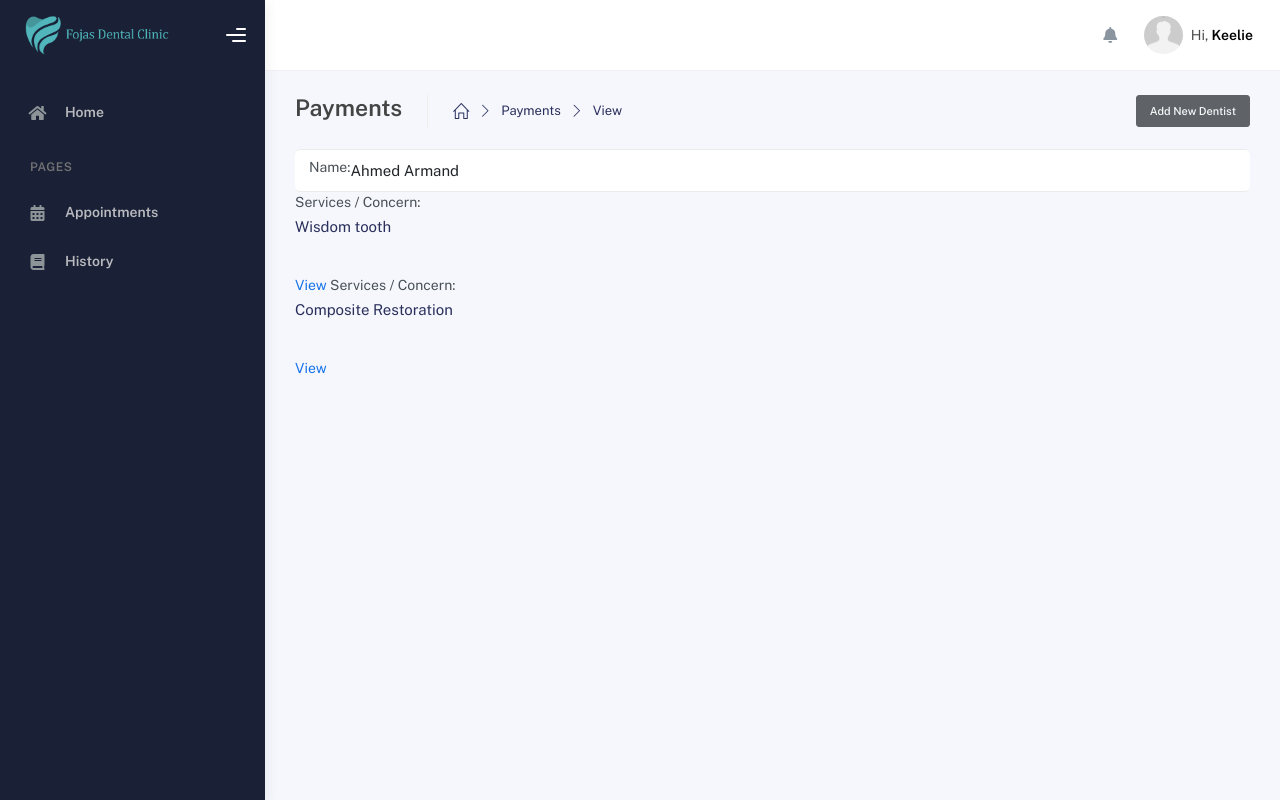
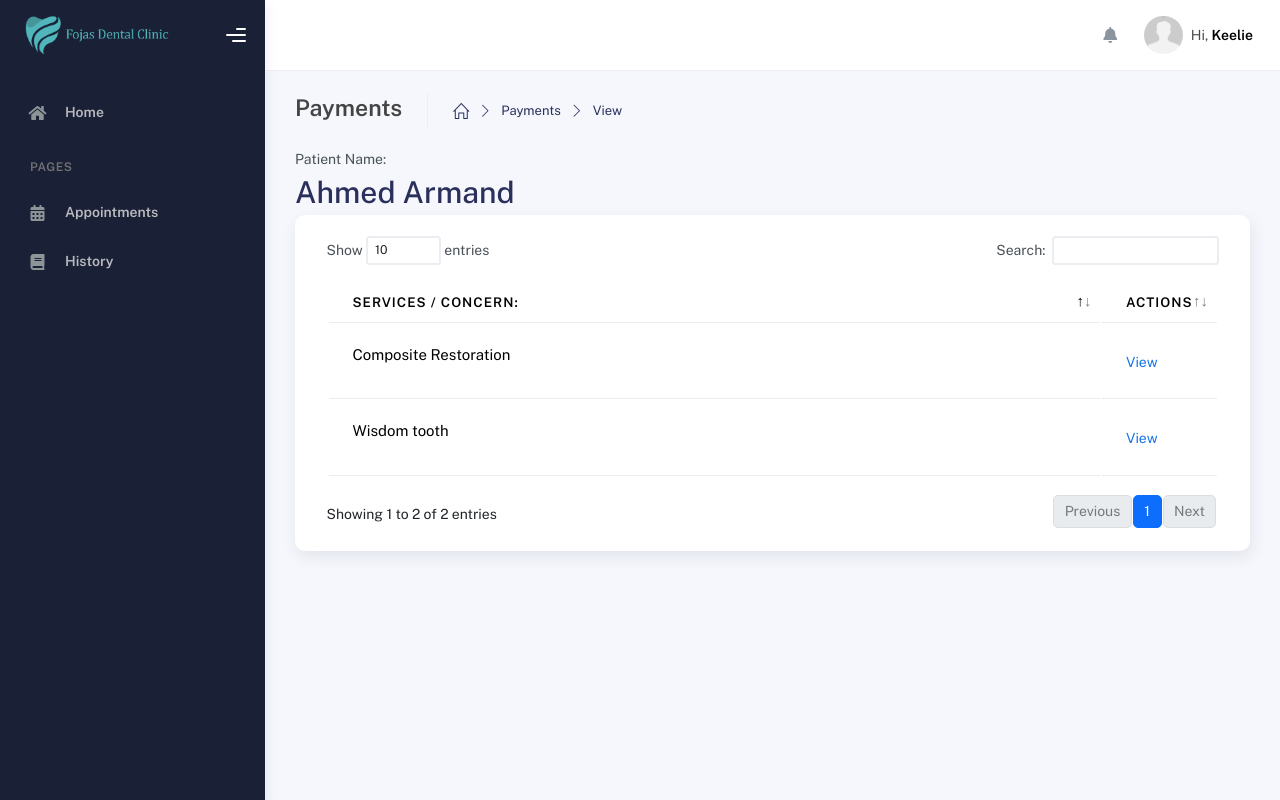
Before and after one commit to mathewdy/dental_appointment, a PHP site: page /dental_appointment/modules/admin/view-patient-payments.php?user_id=20251724 in a window 1280 px wide. Run offline with PHP 8.4, Linux system fonts and the light colour scheme; a user stored in the database is signed in; data comes from the database, SQL or seed files in the repository; data that the repository does not hold is empty.

Commit message:
adjustment

```diff
--- a/auth/registration.php
+++ b/auth/registration.php
@@ -59,8 +59,8 @@ include_once($_SERVER['DOCUMENT_ROOT'] . '/dental_appointment/includes/header.ph
                                     <div class="col-lg-6 mb-5">
                                         <label for="">Confirm Password </label>
                                         <div class="input-group mb-3">
-                                            <input type="password" class="form-control pw" name="password_2" aria-describedby="basic-addon2" pattern="(?=.*[a-z])(?=.*[A-Z]).{8,}" placeholder="•••••••" title="Password must be at least 8 characters and contain both uppercase and lowercase letters" required>
-                                            <span class="input-group-text pw-toggle" id="basic-addon2" style="cursor:pointer;" data-target="#pw"><i class="fas fa-eye"></i></span>
+                                            <input type="password" class="form-control pw" id="pw2" name="password_2" aria-describedby="basic-addon2" pattern="(?=.*[a-z])(?=.*[A-Z]).{8,}" placeholder="•••••••" title="Password must be at least 8 characters and contain both uppercase and lowercase letters" required>
+                                            <span class="input-group-text pw-toggle" id="basic-addon2" style="cursor:pointer;" data-target="#pw2"><i class="fas fa-eye"></i></span>
                                         </div>
                                     </div>
                                     <div class="col-lg-12 mb-4 text-center">
--- a/modules/admin/payments.php
+++ b/modules/admin/payments.php
@@ -103,6 +103,6 @@ $first_name = $_SESSION['first_name'];
         </div>
     </div>
 
-<?php include "../../includes/scripts.php"; ?>
-</body>
-</html>
+<?php
+include_once($_SERVER['DOCUMENT_ROOT'] . '/dental_appointment/includes/scripts.php');
+?>
--- a/modules/admin/view-patient-payments.php
+++ b/modules/admin/view-patient-payments.php
@@ -40,7 +40,6 @@ include('../../includes/security.php');
                             </li>
                         </ul>
                     </span>
-                    <a href="add-dentist.php" class="btn btn-sm btn-dark op-7">Add New Dentist</a>
                 </span>
             </div>
 
@@ -80,7 +79,6 @@ include('../../includes/security.php');
 
 
     </table> -->
-    <ul class="list-group">
         <?php
             if(isset($_GET['user_id'])){
                 $user_id = $_GET['user_id'];
@@ -89,10 +87,11 @@ include('../../includes/security.php');
                 if(mysqli_num_rows($run_patient_name) > 0){
                     foreach($run_patient_name as $row_patient_name){
                         ?>
-                        <li class="list-group-item">
-                            <label for="">Name:</label>
-                            <p class="m-0 p-0"><?php echo $row_patient_name['first_name'] . " " . $row_patient_name['last_name']?></p>
-                        </li>
+												<span>
+													<label for="">Patient Name:</label>
+													<h1 class="m-0 p-0"><?php echo $row_patient_name['first_name'] . " " . $row_patient_name['last_name']?></h1>
+												</span>
+
                         <?php
                     }
                 }
@@ -100,7 +99,7 @@ include('../../includes/security.php');
             }
 
         ?>
-    </ul>
+    <!-- </ul> -->
 
      <!--- gagawa ako ng conditional statements kapag walang laman ang balance, lalabas ay add payment.
         pero pag may laman, update payment na lang
@@ -147,7 +146,18 @@ include('../../includes/security.php');
                         <?php
             //     }
             // }
-
+            ?>
+            <div class="card p-4">
+							<div class="table-responsive">
+								<table class="display table" id="dataTable">
+									<thead>
+											<tr>
+													<th>Services / Concern:</th>
+													<th style="width:10%;">Actions</th>
+											</tr>
+									</thead>
+									<tbody>
+										<?php
 										$query_patients_appointments = "SELECT users.user_id,users.first_name,users.last_name,appointments.concern,appointments.confirmed
 										FROM users
 										LEFT JOIN appointments
@@ -158,24 +168,26 @@ include('../../includes/security.php');
 										if(mysqli_num_rows($run_patients_appointments) > 0){
 												foreach($run_patients_appointments as $row_patients_appointments){
 														?>
-
-                        <label for="">Services / Concern:</label>
+														<tr>
+															<td>
 																<p><?php echo $row_patients_appointments['concern']?></p>
-                        <br>
-
+															</td>
+															<td>
 																<a href="history-patient-payments.php?user_id=<?php echo $row_patients_appointments['user_id']?>&concern=<?php echo $row_patients_appointments['concern']?>">View</a>
-
+															</td>
+														</tr>
 														<?php
 												}
 										}
-
-
-
-
+										?>
+									</tbody>
+								</table>
+							</div>
+						</div>
+			<?php
 			 //next step, create ako ng add balance tapos, add payment.
             // tas more on deduction na to and update na ito ng payment.
             //integration of PayMaya
-
         }
 
     ?>
@@ -184,7 +196,8 @@ include('../../includes/security.php');
       </div>
     </div>
 <?php
-include "../../includes/scripts.php";
+include_once($_SERVER['DOCUMENT_ROOT'] . '/dental_appointment/includes/scripts.php');
+
 // if(isset($_POST['add_payment'])) {
 //     $user_id = $_GET['user_id'];
 //     $service = $_POST['service_name'];
```
Lines whose indentation alone changed are shown as unchanged.
